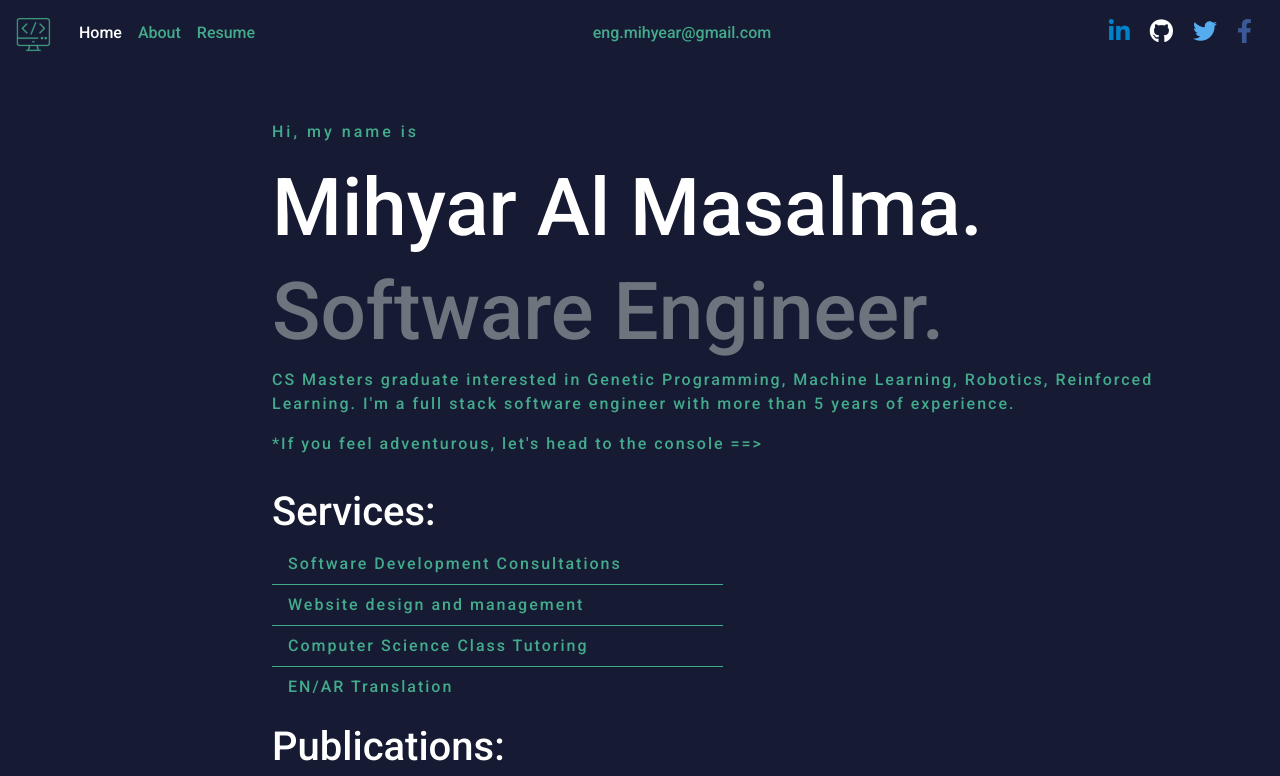
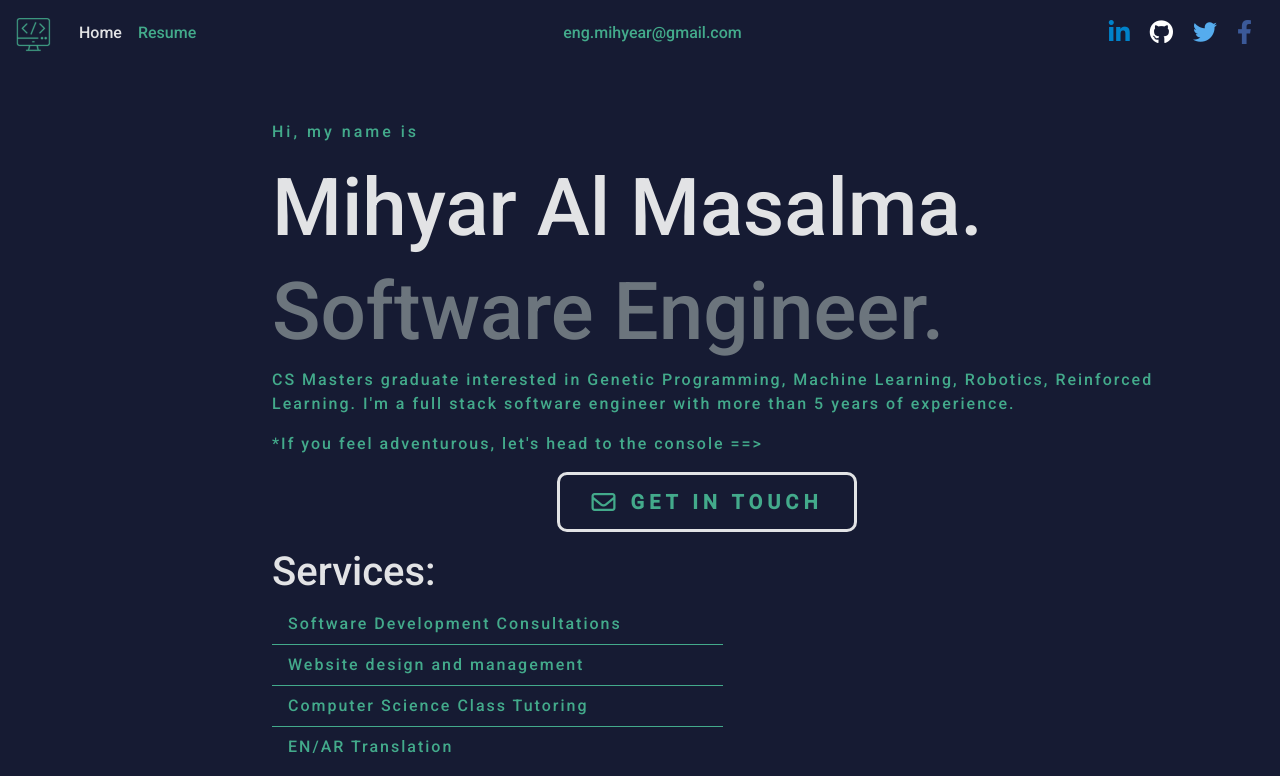
Before and after one commit to Mihyar-30614/mihyarmas.github.io, a plain HTML site: page index.html in a window 1280 px wide. Shown: the top 776 px of the page. Drawn offline with nearby package versions, Linux system fonts and the light colour scheme.

Commit message:
Call to Action button

```diff
--- a/css/style.css
+++ b/css/style.css
@@ -1,8 +1,9 @@
 @import url('https://fonts.googleapis.com/css2?family=Roboto:wght@500&display=swap');
 :root {
-    --back: #161B33;
+    --background: #161B33;
     --icon-size: 24px;
     --font-color: #43aa8b;
+    --white: #E2E3E5
 }
 
 html,
@@ -10,7 +11,7 @@ body {
     /* Prevent scroll on narrow devices */
     overflow-x: hidden;
     padding-top: 60px;
-    background-color: var(--back);
+    background-color: var(--background);
     font-family: 'Roboto', sans-serif;
     font-weight: 500;
 }
@@ -26,6 +27,7 @@ h3 {
 i {
     font-size: var(--icon-size);
     border-radius: 5px;
+    vertical-align: text-bottom;
 }
 
 @media (max-width: 991.98px) {
@@ -39,7 +41,7 @@ i {
         padding-left: 1rem;
         overflow-y: auto;
         visibility: hidden;
-        background-color: var(--back);
+        background-color: var(--background);
         transition: transform .3s ease-in-out, visibility .3s ease-in-out;
     }
     .offcanvas-collapse.open {
@@ -69,17 +71,17 @@ i {
 }
 
 .navbar-nav .nav-link.active {
-    color: white;
+    color: var(--white);
 }
 
 .list-group-item {
-    background-color: var(--back);
+    background-color: var(--background);
     color: var(--font-color);
     border-color: var(--font-color);
 }
 
 .headers {
-    color: white;
+    color: var(--white);
     font-size: clamp(20px, 4vw, 40px);
     padding-top: 1rem;
 }
@@ -98,12 +100,12 @@ i {
 
 .btn.stretched-link,
 #navbar {
-    background-color: var(--back);
+    background-color: var(--background);
     color: var(--font-color);
 }
 
 .btn.stretched-link:hover {
-    border-color: var(--back);
+    border-color: var(--background);
     border-width: 2px;
 }
 
@@ -134,7 +136,7 @@ i {
 .resume-container {
     background-color: rgba(32, 80, 96, 0.2);
     border-radius: 5px;
-    color: #E2E3E5;
+    color: var(--white);
 }
 
 .resume-container i {
@@ -157,3 +159,31 @@ i {
     vertical-align: text-bottom;
     border-radius: 5px;
 }
+
+#btn-cta {
+    background: transparent;
+    height: 60px;
+    width: 300px;
+    border-radius: 10px;
+    border: 3px solid var(--white);
+    cursor: pointer;
+    text-transform: uppercase;
+    letter-spacing: 5px;
+    font-weight: 800;
+    font-size: 20px;
+    box-shadow: 0 0 0 var(--white);
+    transition: ease-in .5s;
+}
+
+#btn-cta span {
+    color: var(--font-color);
+    transition: ease-in-out .5s;
+}
+
+#btn-cta:hover {
+    box-shadow: 0 0 20px var(--white), inset 300px 0 var(--white)
+}
+
+#btn-cta:hover span {
+    color: var(--font-color);
+}
--- a/index.html
+++ b/index.html
@@ -24,10 +24,10 @@
             <div class="navbar-collapse offcanvas-collapse" id="navbarToggler">
                 <ul class="navbar-nav me-auto mb-2 mb-lg-0" id="pageList">
                     <li class="nav-item"><a class="nav-link" href="#" id="home">Home</a></li>
-                    <li class="nav-item"><a class="nav-link" href="#" id="about">About</a></li>
+                    <!-- <li class="nav-item"><a class="nav-link" href="#" id="about">About</a></li> -->
                     <li class="nav-item"><a class="nav-link" href="#" id="resume">Resume</a></li>
                 </ul>
-                <span class="navbar-nav nav-link me-auto" id="email-menu"><a href="mailto:eng.mihyear@gmail.com">eng.mihyear@gmail.com</a></span>
+                <span class="navbar-nav nav-link me-auto" id="email-menu"><a id="mailto" href="mailto:eng.mihyear@gmail.com">eng.mihyear@gmail.com</a></span>
                 <ul class="navbar-nav me-2 social-media">
                     <li class="nav-item">
                         <a class="nav-link" href="https://www.linkedin.com/in/mihyar/" target="_blank"><i class="fab fa-linkedin-in" style="color: #0082ca;"></i></a>
--- a/js/script.js
+++ b/js/script.js
@@ -63,3 +63,7 @@ const Mihyar = {
         window.open(url, '_blank').focus();
     }
 }
+
+function getInTouch() {
+    $("#mailto")[0].click();
+}
--- a/pages/home.html
+++ b/pages/home.html
@@ -9,6 +9,12 @@
                 <span id="yearsOfExp"></span> years of experience.
             </p>
             <p class="spaced-2 green-font">*If you feel adventurous, let's head to the console ==></p>
+        </div>
+    </div>
+    <div class="row">
+        <div class="col-lg-5"></div>
+        <div class="col-lg-7 align-items-center">
+            <button id="btn-cta" onclick="getInTouch()"><span><i class="fa-regular fa-envelope"></i> Get in touch</span></button>
         </div>
     </div>
     <div class="row">
```
